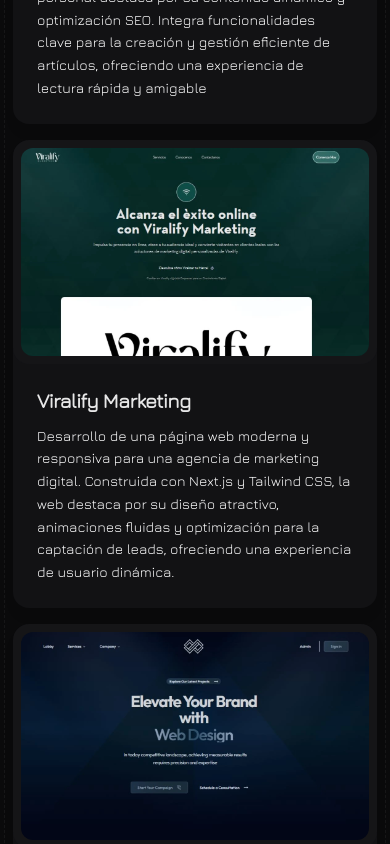
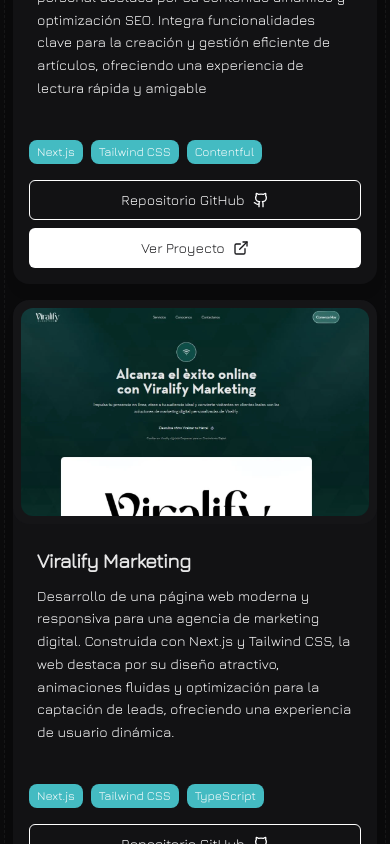
Before and after one commit to sandjian/portfolio, a Next.js app: page / in a window 390 px wide. Shown: the part 5080-5924 px from the top of the page. Built offline with nearby package versions, Linux system fonts and the light colour scheme.

Commit message:
Projects section responsive

```diff
--- a/components/ui/project-card.tsx
+++ b/components/ui/project-card.tsx
@@ -87,7 +87,6 @@ const contentVariants: Variants = {
   },
 };
 
-
 function ProjectCard({
   name,
   image,
@@ -133,9 +132,36 @@ function ProjectCard({
         <p className="text-sm text-foreground leading-relaxed">{description}</p>
       </div>
 
+      {/* VERSIÓN MOBILE: siempre visible debajo del texto, oculta en md+ */}
+      <div className="flex flex-col gap-2 p-4 md:hidden">
+        <div className="flex flex-wrap gap-2 pb-2 w-full">
+          {technologies.map((tech, index) => (
+            <span
+              key={index}
+              className="bg-primary/80 rounded-lg px-2 py-1 text-xs text-foreground font-medium"
+            >
+              {tech}
+            </span>
+          ))}
+        </div>
+        <Link href={repository} target="_blank" rel="noopener noreferrer" className="w-full">
+          <Button className="w-full flex items-center justify-center gap-2 bg-transparent border border-white text-foreground">
+            Repositorio GitHub
+            <Github className="w-4 h-4" />
+          </Button>
+        </Link>
+        <Link href={href} target="_blank" rel="noopener noreferrer" className="w-full">
+          <Button className="w-full flex items-center justify-center gap-2 bg-white text-zinc-900">
+            Ver Proyecto
+            <ExternalLink className="w-4 h-4" />
+          </Button>
+        </Link>
+      </div>
+
+      {/* VERSIÓN DESKTOP: overlay con hover */}
       <motion.div
         variants={overlayVariants}
-        className="absolute inset-0 bg-zinc-900 hover:border hover:border-zinc-900 flex flex-col"
+        className="absolute inset-0 bg-zinc-900 hover:border hover:border-zinc-900 flex-col hidden md:flex"
       >
         <div className="p-8 space-y-3 h-full w-full flex flex-col">
           <motion.div variants={contentVariants} className="w-full h-full pb-2">
```
